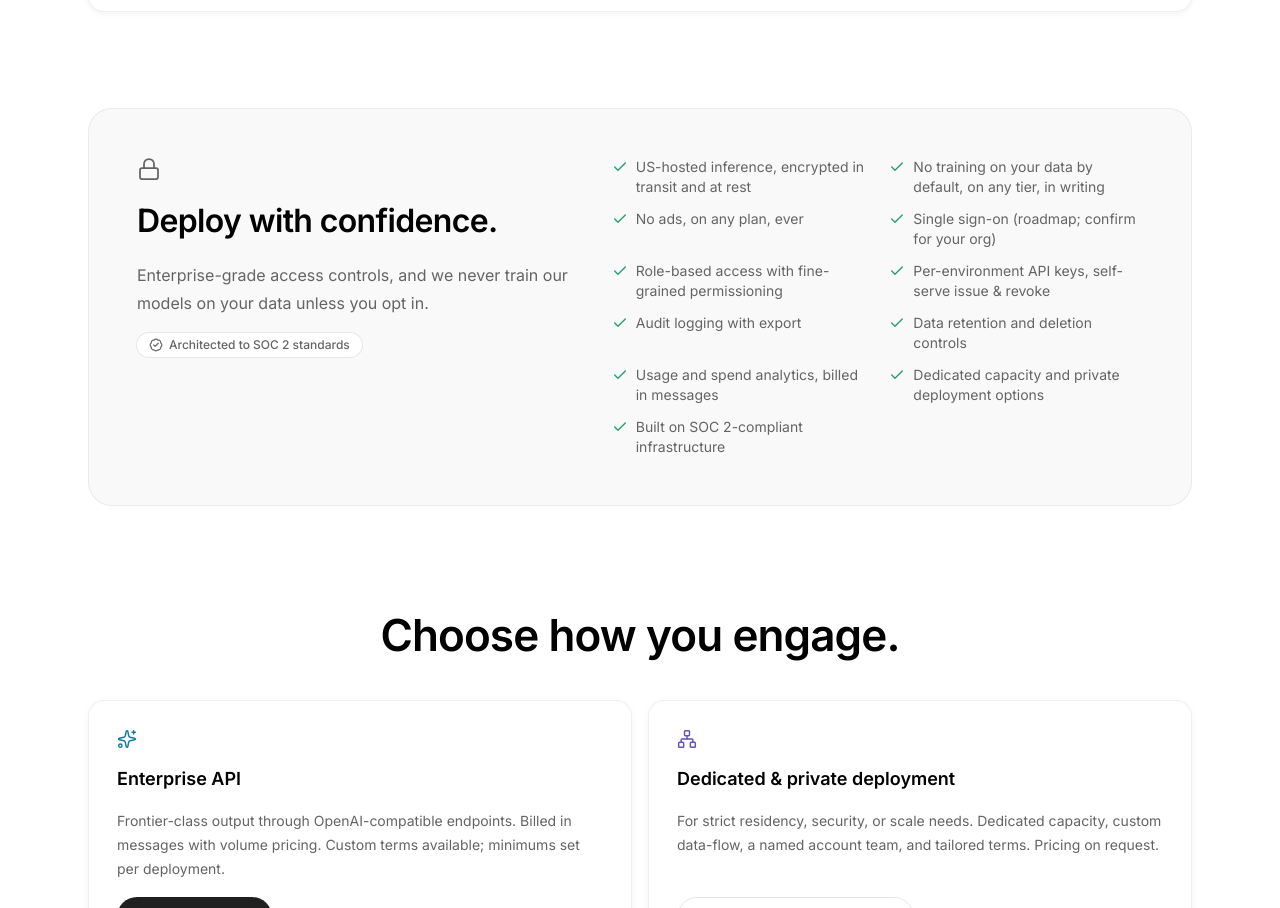
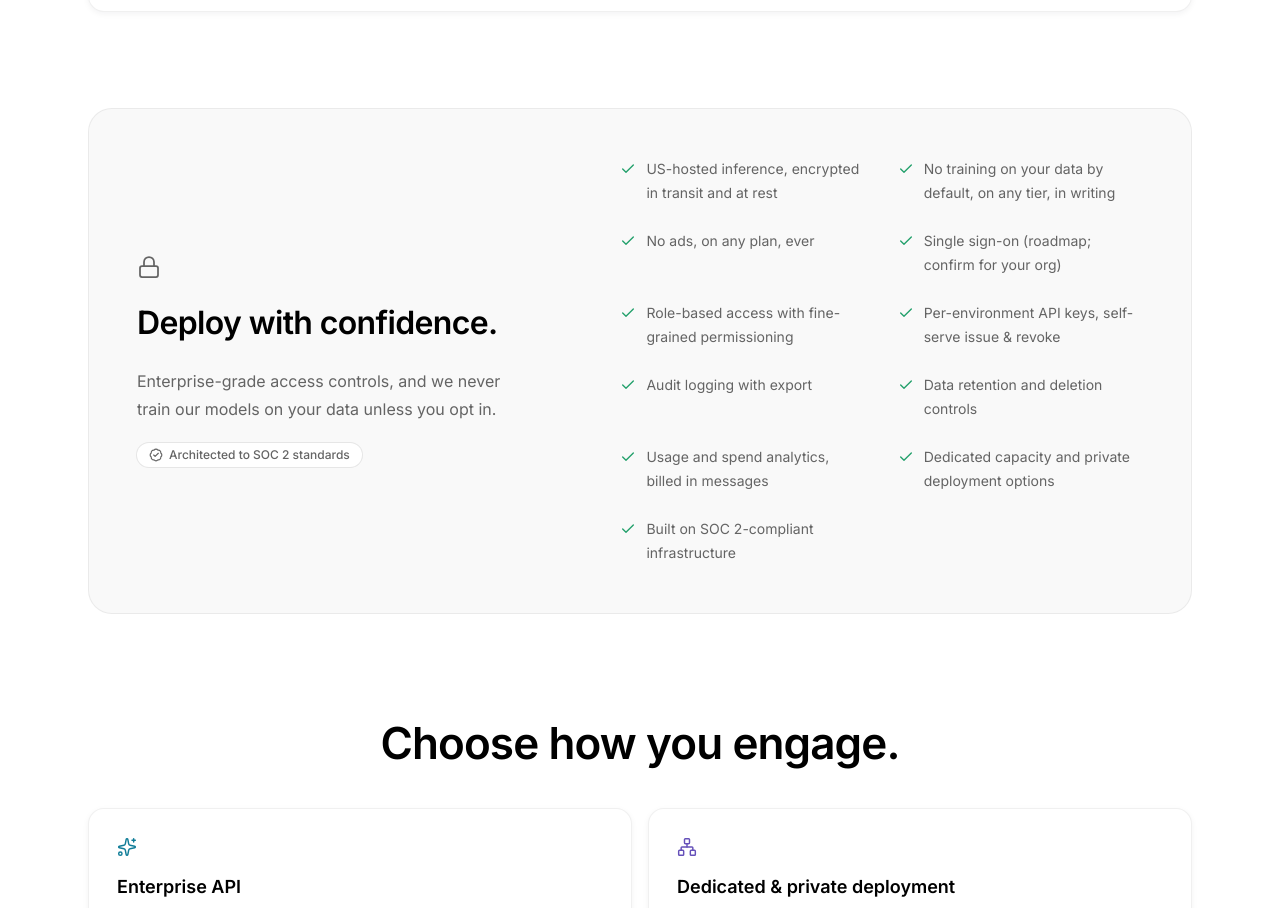
Before and after one commit to freitaspauloo/Paulo, a Next.js app: page /landing in a window 1280 px wide. Shown: the part 6239-7147 px from the top of the page. Built offline with nearby package versions, Linux system fonts and the light colour scheme.

Commit message:
Improve controls section vertical alignment and list spacing

```diff
--- a/src/components/landing/enterprise-sections.tsx
+++ b/src/components/landing/enterprise-sections.tsx
@@ -114,22 +114,22 @@ export function ControlsSection() {
   return (
     <section
       className={cn(
-        "grid gap-8 border border-black/[0.06] bg-[#f9f9f9] p-8 sm:p-12 md:grid-cols-[1fr_1.2fr]",
+        "grid gap-10 border border-black/[0.06] bg-[#f9f9f9] p-8 sm:gap-12 sm:p-12 md:grid-cols-[1fr_1.2fr] md:items-center",
         landing.container,
       )}
     >
-      <div className="space-y-4">
+      <div className="flex flex-col justify-center space-y-5">
         <Lock className="size-6 text-[#646464]" strokeWidth={1.75} />
         <h2 className="text-[clamp(1.75rem,3vw,2rem)] font-semibold tracking-[-0.02em]">
           Deploy with confidence.
         </h2>
-        <p className="text-base leading-7 text-[#646464]">
+        <p className="max-w-sm text-base leading-7 text-[#646464]">
           Enterprise-grade access controls, and we never train our models on your
           data unless you opt in.
         </p>
         <span
           className={cn(
-            "inline-flex items-center gap-1.5 bg-white px-3 py-1 text-xs font-medium text-[#646464] ring-1 ring-black/[0.08]",
+            "inline-flex w-fit items-center gap-1.5 bg-white px-3 py-1 text-xs font-medium text-[#646464] ring-1 ring-black/[0.08]",
             landing.capsule,
           )}
         >
@@ -137,10 +137,10 @@ export function ControlsSection() {
           Architected to SOC 2 standards
         </span>
       </div>
-      <ul className="grid gap-x-6 gap-y-3 sm:grid-cols-2">
+      <ul className="grid gap-x-8 gap-y-5 sm:grid-cols-2 sm:gap-y-6">
         {controls.map((item) => (
-          <li key={item} className="flex items-start gap-2 text-sm">
-            <Check className="mt-0.5 size-4 shrink-0 text-[#22a06b]" />
+          <li key={item} className="flex items-start gap-2.5 text-sm leading-6">
+            <Check className="mt-1 size-4 shrink-0 text-[#22a06b]" />
             <span className="text-[#646464]">{item}</span>
           </li>
         ))}
```
